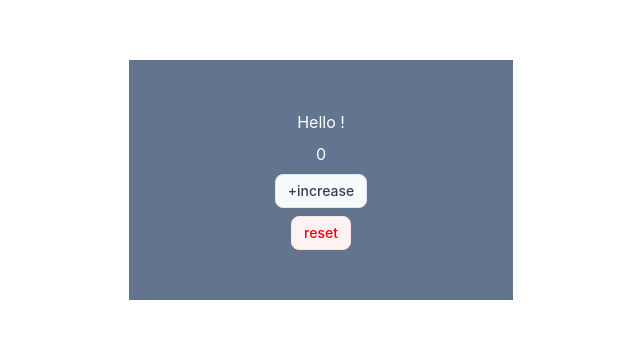
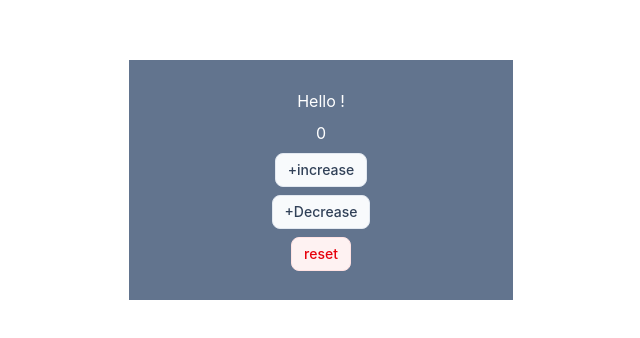
Before and after one commit to tyvaimprove/todo-frontend, a React app: page / in a window 1280 px wide. Shown: the part 220-558 px from the top of the page, without its empty margins (319-959 px from the left). Built offline with nearby package versions, Linux system fonts and the light colour scheme; the HTML template or start-up script is replaced by a standard one.

Commit message:
Update Home.tsx

```diff
--- a/src/pages/Home.tsx
+++ b/src/pages/Home.tsx
@@ -15,6 +15,11 @@ export default function Home() {
           +increase
         </CustomButton>
         <CustomButton
+          onClick={ () => setCount(count - 1)}
+        >
+          +Decrease
+        </CustomButton>
+        <CustomButton
           onClick={ () => setCount(0)}
           variant='danger'
         >
```
